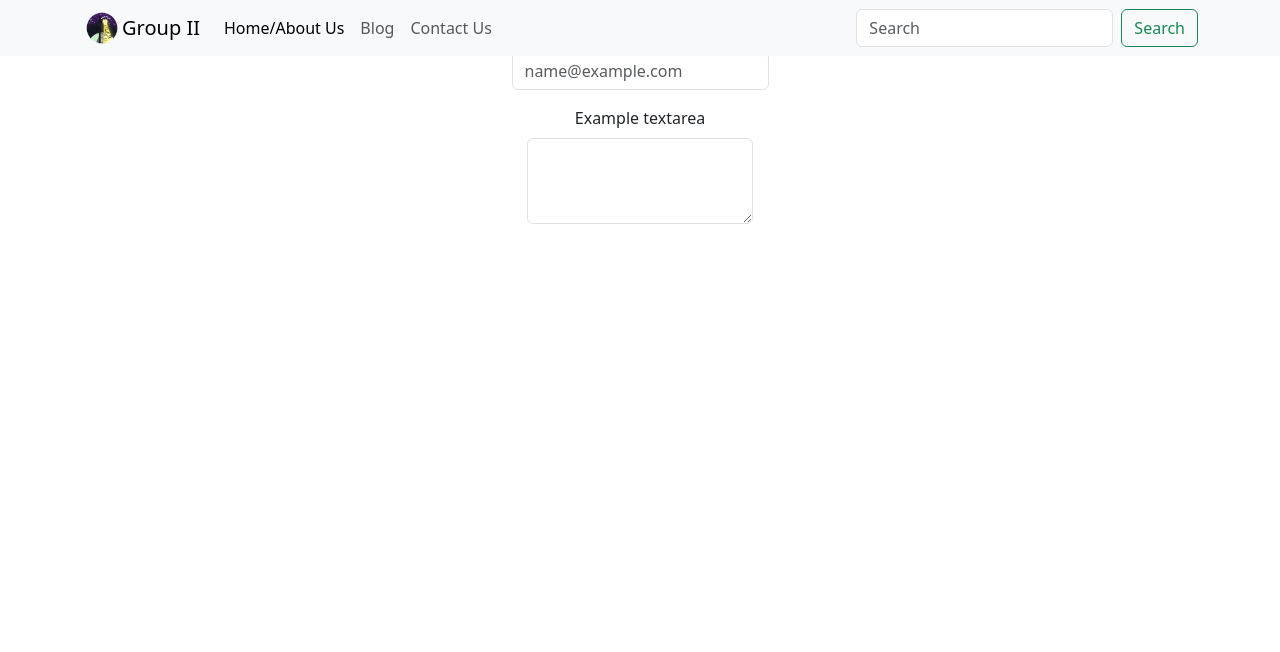
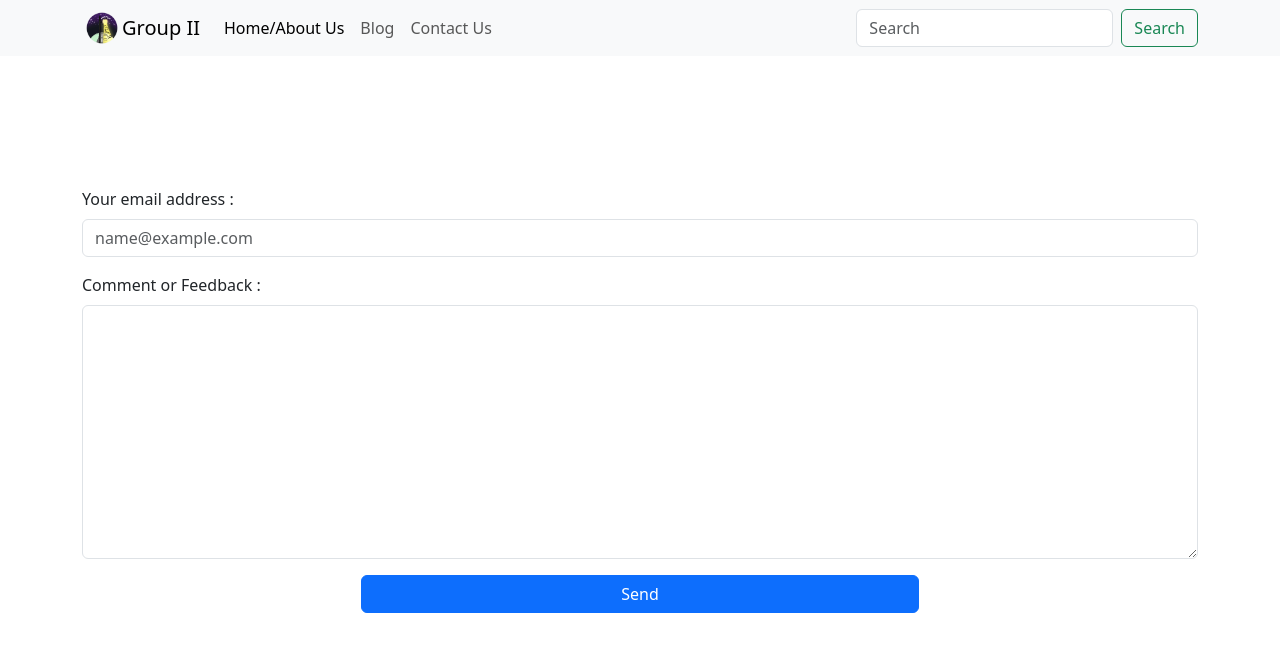
Before and after one commit to luwenprangko/group2, a plain HTML site: page contact.html in a window 1280 px wide. Drawn offline with nearby package versions, Linux system fonts and the light colour scheme.

Commit message:
Update contact.html

```diff
--- a/contact.html
+++ b/contact.html
@@ -39,18 +39,22 @@
 </nav>
 
 
-<div class="container text-center max-w contact">
-
-<div class="mb-3">
-    <label for="exampleFormControlInput1" class="form-label">Email address</label>
-    <input type="email" class="form-control" id="exampleFormControlInput1" placeholder="name@example.com">
-</div>
-<div class="mb-3">
-    <label for="exampleFormControlTextarea1" class="form-label">Example textarea</label>
-    <textarea class="form-control" id="exampleFormControlTextarea1" rows="3"></textarea>
+<div class="d-flex justify-content-center align-items-center vh-100">
+    <div class="container">
+        <div class="mb-3">
+            <label for="exampleFormControlInput1" class="form-label">Your email address :</label>
+            <input type="email" class="form-control" id="exampleFormControlInput1" placeholder="name@example.com">
+        </div>
+        <div class="mb-3">
+            <label for="exampleFormControlTextarea1" class="form-label">Comment or Feedback :</label>
+            <textarea class="form-control" id="exampleFormControlTextarea1" rows="10"></textarea>
+        </div>
+        <div class="d-grid gap-2 col-6 mx-auto">
+            <button class="btn btn-primary" type="button">Send</button>
+        </div>
+    </div>
 </div>
 
-</div>
 
 
 
```
